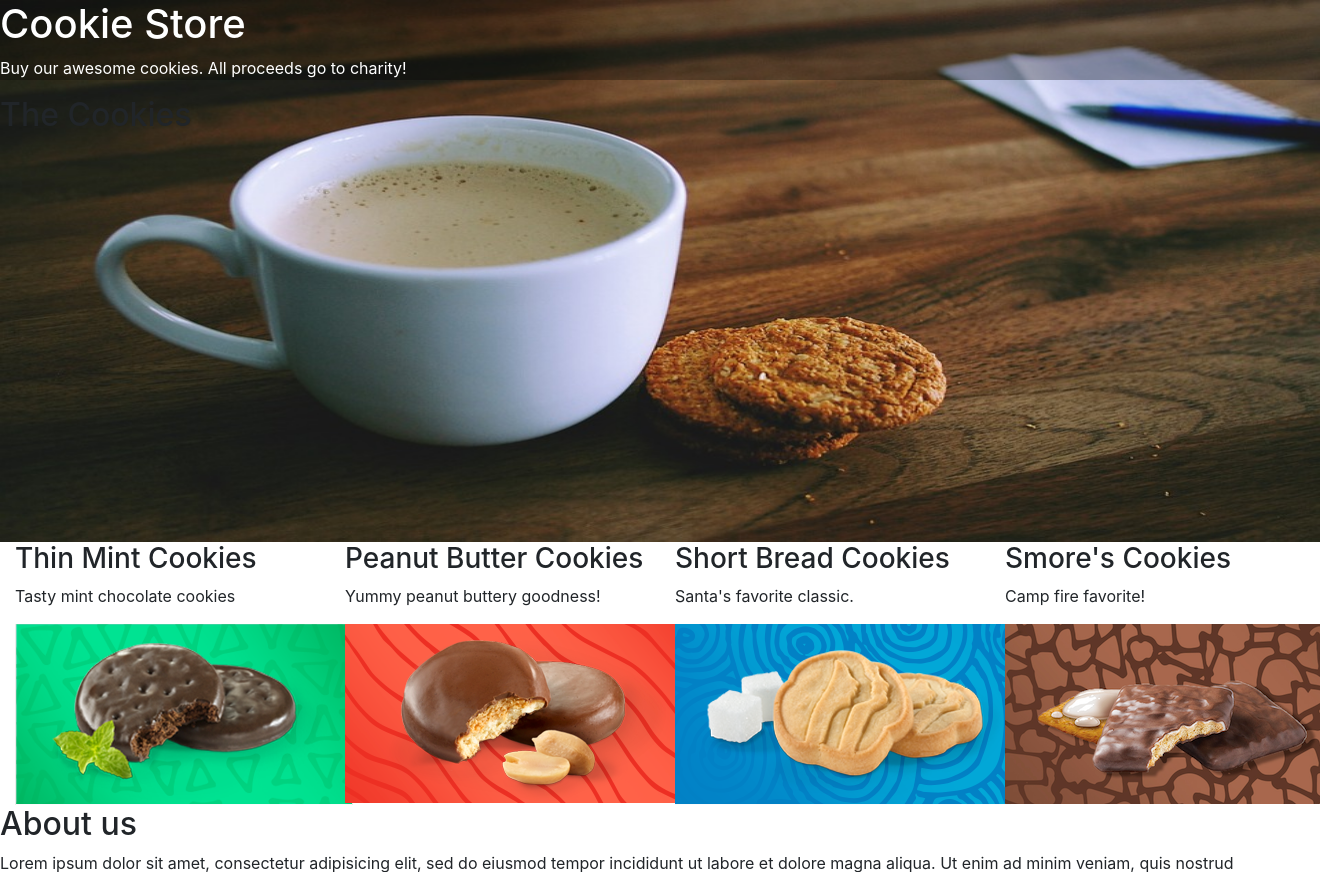
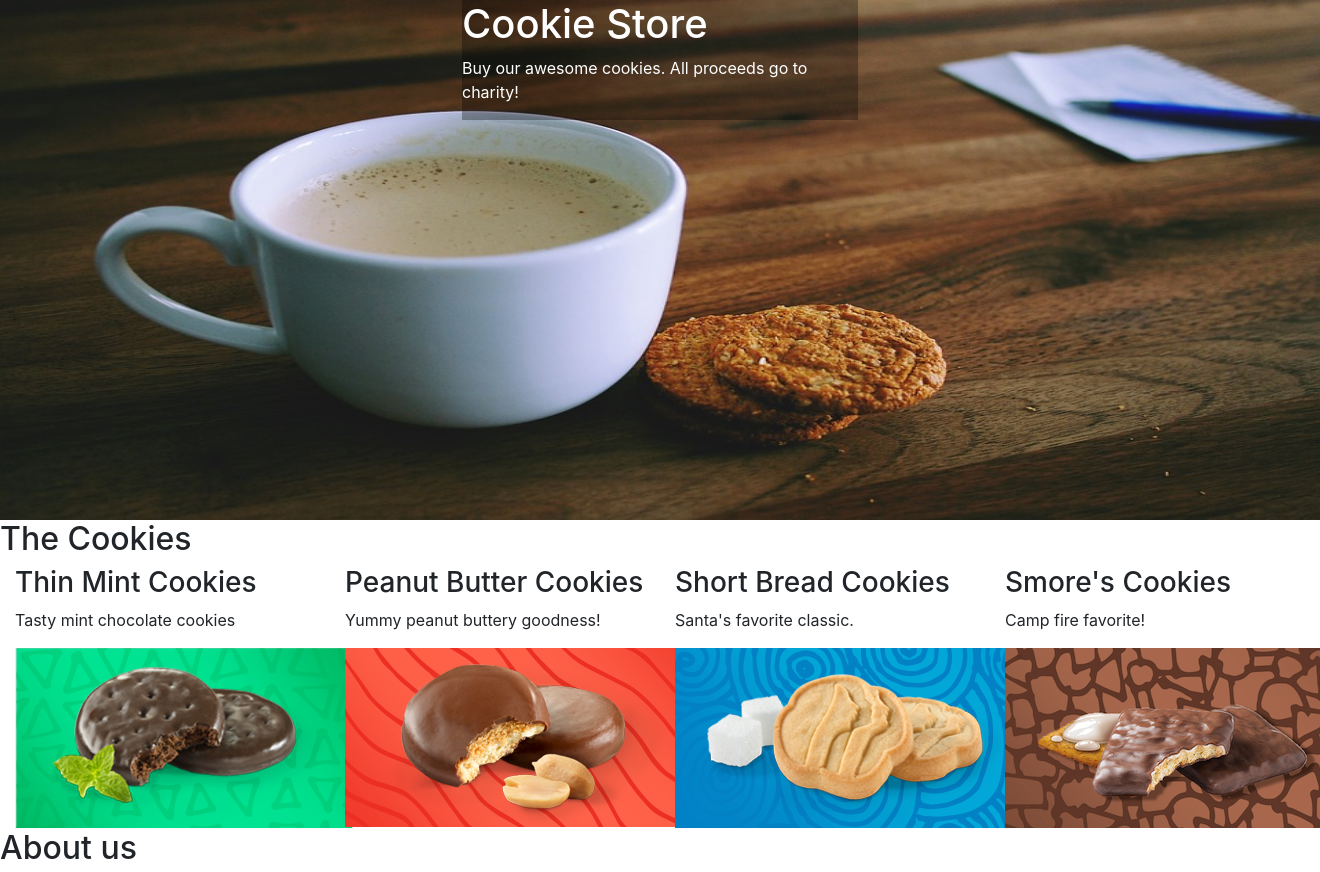
Before and after one commit to Leman-Y/cuny-tech-prep, a web app: file week-01-projects/index.html in a window 1320 px wide; the page is wider, and only the part inside the window is pictured. Shown: the top 872 px of that part. Run offline with its HTML, style and script files only (its server is not run), Linux system fonts and the light colour scheme.

Commit message:
trying to center the div inside another div horizontally and vertically

```diff
--- a/week-01-projects/css/styles.css
+++ b/week-01-projects/css/styles.css
@@ -6,13 +6,28 @@
 	background-image: url("../img/milkbg.jpg") ;
 /*	background-color: black; */
 	padding-bottom: 400px;
-	background-size: 100% 100%
+	background-size: 100% 100%;
+	display: flex;
+	justify-content: center;
+    align-items: center;
+
 }
 
 .intro-inside
 {
 	background-color: rgba(0, 0, 0, 0.3);
 	color: white;
+	width: 30%;
+	/*
+  	margin-left: auto;
+  	margin-right: auto;
+ 	width: 50%;
+	text-align: center;
+
+	justify-content: center;
+	align-content: center;
+  	*/
+
 }
 
 body
--- a/week-01-projects/index.html
+++ b/week-01-projects/index.html
@@ -10,12 +10,13 @@
 <div class = "intro">
 	<div class = "intro-inside">
 		<h1>Cookie Store</h1>
-
 		<p>Buy our awesome cookies. All proceeds go to charity!</p>
 	</div>
+
+</div>
+
 <h2>The Cookies</h2>
 
-</div>
 
 <!-- <div class="container"> -->
 <div class="container-fluid">
```
